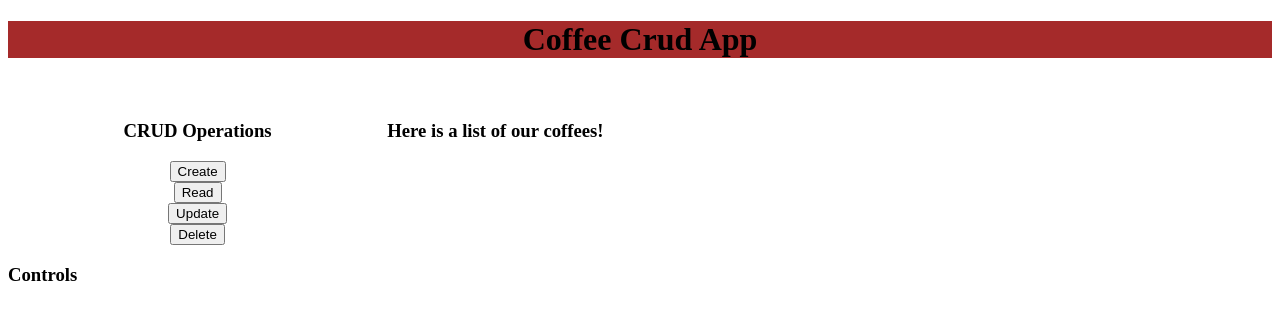
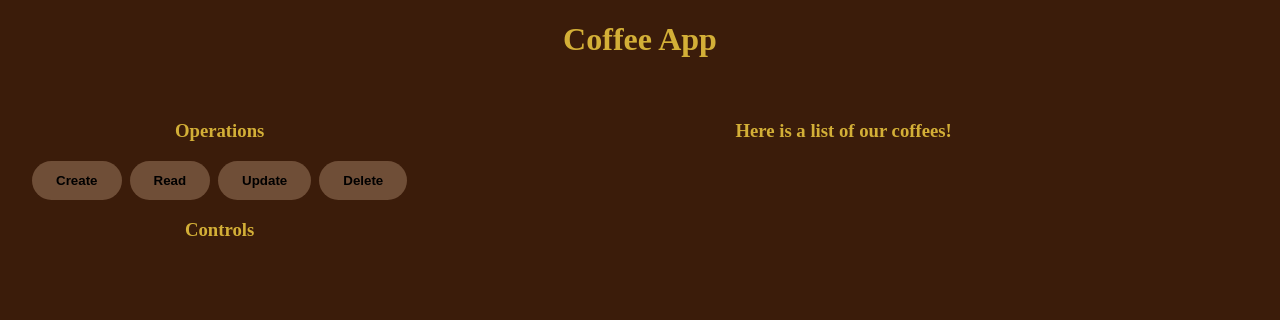
Before and after one commit to Ethan-Meese/Coffee-CRUD-App, an Angular app in the folder Frontend/Coffee-CRUD-Frontend/: page / in a window 1280 px wide. Shown: the top 320 px of the page. Built offline with nearby package versions, Linux system fonts and the light colour scheme.

Commit message:
Updated the UI even more to make it pretty!

```diff
--- a/Frontend/Coffee-CRUD-Frontend/src/app/crud/crud.component.css
+++ b/Frontend/Coffee-CRUD-Frontend/src/app/crud/crud.component.css
@@ -1,5 +1,66 @@
-.crud{
+.crud-operations{
     display: flex;
     flex-direction: column;
     align-items: center;
+    padding-left: 2rem;
+    color: var(--accent)
 }
+
+
+.btn-container{
+    display: grid;
+    grid-auto-flow: column;
+    grid-auto-columns: 1fr;
+    gap: .5rem;
+}
+
+.btn-container button{
+    border: none;
+    cursor: pointer;
+    padding: 12px 24px;
+    border-radius: 50px;
+    font-weight: 600;
+    background-color: var(--secondary-brown);
+    transition: background-color 0.3s ease-in-out;
+}
+
+.btn-container button:hover{
+    background-color: var(--accent);
+}
+
+
+.crud-input-container{
+    display: grid;
+    grid-auto-flow: row;
+    grid-auto-rows: 1fr;
+    align-items: center;
+    padding-left: 2rem;
+    color: var(--accent);
+}
+.crud-input-container button{
+    border: none;
+    cursor: pointer;
+    padding: 12px 24px;
+    border-radius: 50px;
+    font-weight: 600;
+    background-color: var(--secondary-brown);
+    transition: background-color 0.3s ease-in-out;
+}
+
+.crud-input-container input{
+    border: none;
+    cursor: pointer;
+    padding: 6px 12px;
+    border-radius: 12px;
+    font-weight: 600;
+    background-color: var(--secondary-brown);
+}
+
+.crud-input-container form {
+  display: grid;
+  gap: 1rem;
+}
+
+.crud-input-container button:hover{
+    background-color: var(--accent);
+}
--- a/Frontend/Coffee-CRUD-Frontend/src/app/crud/crud.component.html
+++ b/Frontend/Coffee-CRUD-Frontend/src/app/crud/crud.component.html
@@ -1,53 +1,57 @@
-<div class="crud">
-  <h3>CRUD Operations</h3>
+<div class="crud-operations">
+  <h3>Operations</h3>
+  <div class="btn-container">
     <button (click)="crudButtonCase('Create')">Create</button>
     <button (click)="getCoffee()" (click)="crudButtonCase('Read')">Read</button>
     <button (click)="crudButtonCase('Update')">Update</button>
     <button (click)="crudButtonCase('Delete')">Delete</button>
   </div>
+</div>
 
-<div>
+<div class="crud-operations">
   <h3>Controls</h3>
+
+  <div class="crud-input-container">
     @switch (crudCase) {
       @case ('Create') {
         <form [formGroup]="coffeeFormPost" (ngSubmit)="addCoffeeFromSubmit()">
           <div>
-          <label>Coffee Name</label>
+            <label>Coffee Name </label>
             <input type="text" formControlName="name" />
           </div>
 
           <div>
-          <label>Texture</label>
+            <label>Texture </label>
             <input type="text" formControlName="texture" />
           </div>
 
           <div>
-          <label>Description</label>
+            <label>Description </label>
             <input type="text" formControlName="description" />
           </div>
 
           <div>
-          <label>Roast</label>
+            <label>Roast </label>
             <input type="text" formControlName="roast" />
           </div>
 
           <div>
-          <label>Origin</label>
+            <label>Origin </label>
             <input type="text" formControlName="origin" />
           </div>
 
           <div>
-          <label>Process</label>
+            <label>Process </label>
             <input type="text" formControlName="process" />
           </div>
 
           <div>
-          <label>Brand</label>
+            <label>Brand </label>
             <input type="text" formControlName="brand" />
           </div>
 
           <div>
-          <label>Price</label>
+            <label>Price </label>
             <input type="number" formControlName="price" />
           </div>
           <button type="submit" [disabled]="coffeeFormPost.invalid">Submit Coffee to DataBase</button>
@@ -56,47 +60,47 @@
       @case ('Update') {
         <form [formGroup]="coffeeFormPatch" (ngSubmit)="updateCoffeeFormSubmit()">
           <div>
-          <label>ID</label>
+            <label>ID </label>
             <input type="number" formControlName="id" />
           </div>
 
           <div>
-          <label>Coffee Name</label>
+            <label>Coffee Name </label>
             <input type="text" formControlName="name" />
           </div>
 
           <div>
-          <label>Texture</label>
+            <label>Texture </label>
             <input type="text" formControlName="texture" />
           </div>
 
           <div>
-          <label>Description</label>
+            <label>Description </label>
             <input type="text" formControlName="description" />
           </div>
 
           <div>
-          <label>Roast</label>
+            <label>Roast </label>
             <input type="text" formControlName="roast" />
           </div>
 
           <div>
-          <label>Origin</label>
+            <label>Origin </label>
             <input type="text" formControlName="origin" />
           </div>
 
           <div>
-          <label>Process</label>
+            <label>Process </label>
             <input type="text" formControlName="process" />
           </div>
 
           <div>
-          <label>Brand</label>
+            <label>Brand </label>
             <input type="text" formControlName="brand" />
           </div>
 
           <div>
-          <label>Price</label>
+            <label>Price </label>
             <input type="number" formControlName="price" />
           </div>
           <button type="submit" [disabled]="coffeeFormPatch.invalid">
@@ -107,7 +111,7 @@
       @case ('Delete') {
         <form [formGroup]="coffeeFormDelete" (ngSubmit)="deleteCoffeeFormSubmit()">
           <div>
-          <label>ID</label>
+            <label>ID </label>
             <input type="number" formControlName="id" />
           </div>
           <button type="submit" [disabled]="coffeeFormDelete.invalid">
@@ -120,3 +124,4 @@
       }
     }
   </div>
+</div>
--- a/Frontend/Coffee-CRUD-Frontend/src/app/header/header.component.css
+++ b/Frontend/Coffee-CRUD-Frontend/src/app/header/header.component.css
@@ -1,4 +1,4 @@
 .header{
-background-color: brown;
-text-align: center;
+    text-align: center;
+    color: var(--accent);
 }
--- a/Frontend/Coffee-CRUD-Frontend/src/app/header/header.component.html
+++ b/Frontend/Coffee-CRUD-Frontend/src/app/header/header.component.html
@@ -1 +1 @@
-<h1 class="header">Coffee Crud App</h1>
+<h1 class="header">Coffee App</h1>
--- a/Frontend/Coffee-CRUD-Frontend/src/app/products/products.component.css
+++ b/Frontend/Coffee-CRUD-Frontend/src/app/products/products.component.css
@@ -1,6 +1,11 @@
 .products {
   display: flex;
   flex-direction: column;
+  align-items: center;
+}
+
+.products h3{
+  color: var(--accent)
 }
 
 .scrollable-container {
--- a/Frontend/Coffee-CRUD-Frontend/src/index.html
+++ b/Frontend/Coffee-CRUD-Frontend/src/index.html
@@ -2,7 +2,7 @@
 <html lang="en">
 <head>
   <meta charset="utf-8">
-  <title>CoffeeCRUDFronend</title>
+  <title>Coffee App</title>
   <base href="/">
   <meta name="viewport" content="width=device-width, initial-scale=1">
   <link rel="icon" type="image/x-icon" href="favicon.ico">
--- a/Frontend/Coffee-CRUD-Frontend/src/styles.css
+++ b/Frontend/Coffee-CRUD-Frontend/src/styles.css
@@ -1 +1,14 @@
 /* You can add global styles to this file, and also import other style files */
+:root{
+    --primary-brown: #3B1C0A;
+    --secondary-brown: #6F4E37;
+    --accent: #D3AF37;
+    --text-color: #ffff;
+}
+
+html,
+body {
+  height: 100%;
+  margin: 0;
+  background-color: var(--primary-brown);
+}
```
Lines whose indentation alone changed are shown as unchanged.
